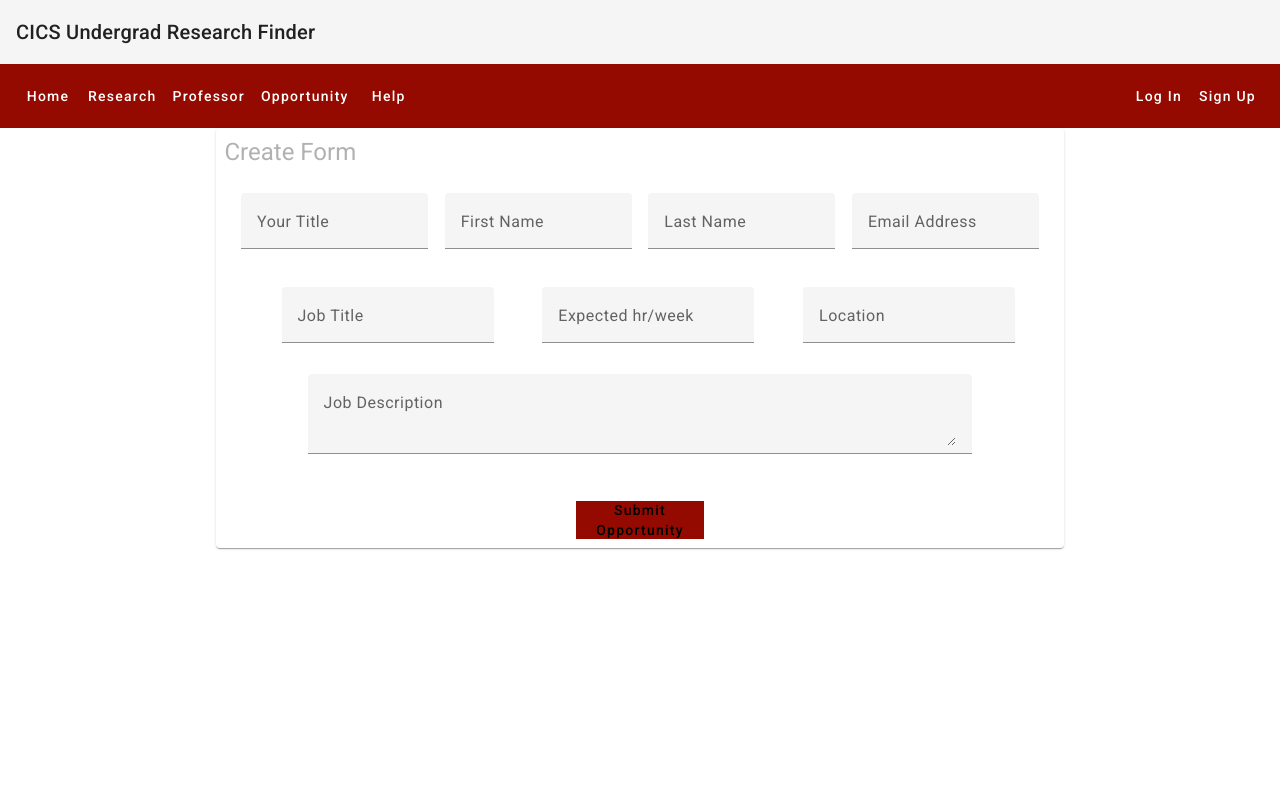
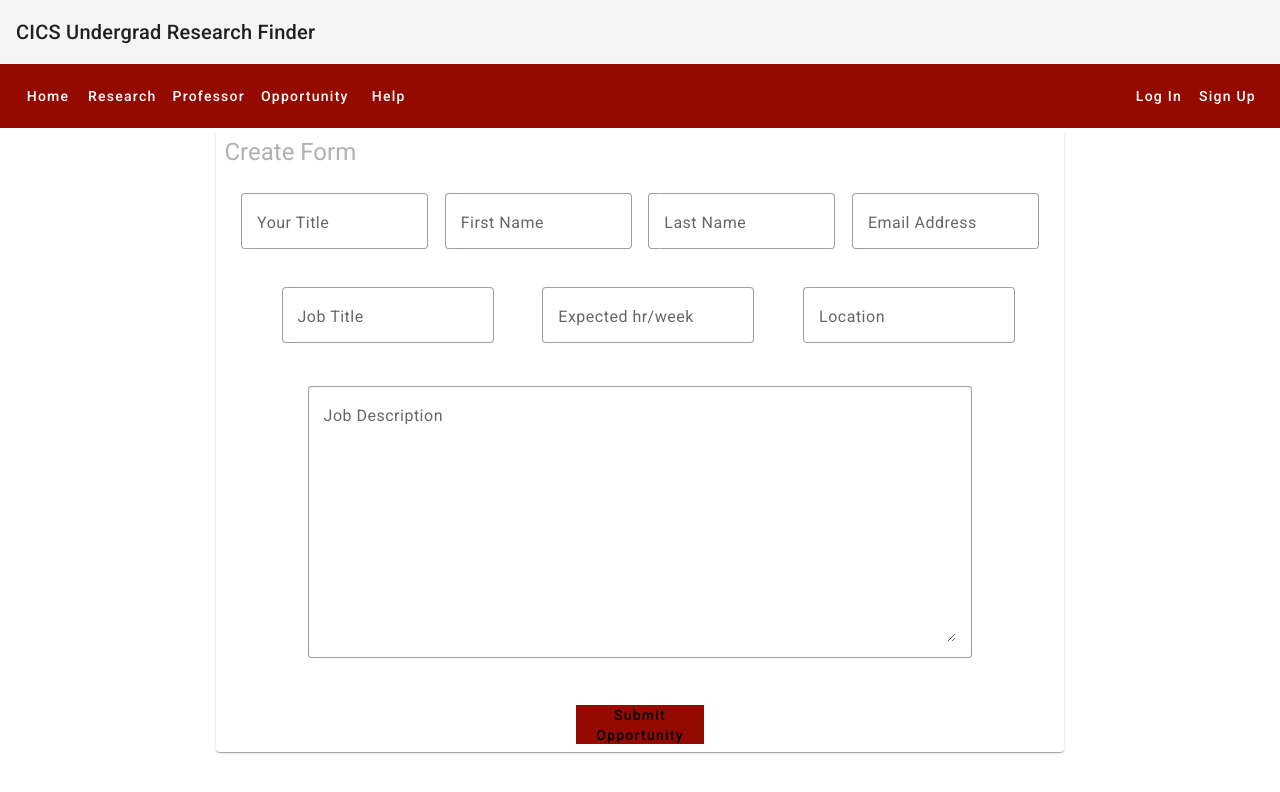
Before and after one commit to ckausika/CS320-Team-U, an Angular app in the folder frontend/project/: page /create-opportunity in a window 1280 px wide. Shown: the top 792 px of the page. Built offline with nearby package versions, Linux system fonts and the light colour scheme; no server answers.

Commit message:
Fixed design and npm dependency issues

```diff
--- a/frontend/project/src/pages/application-page/application-page.component.css
+++ b/frontend/project/src/pages/application-page/application-page.component.css
@@ -8,7 +8,7 @@
     justify-content: center;
     align-items: center;
     flex-direction: column;
-    width: 55%;
+    width: 50%;
     color: rgb(230, 230, 230);
 
 }
@@ -98,7 +98,7 @@
     justify-content: right;
     align-items: right;
     flex-direction: column;
-    width: 45%;
+    width: 50%;
     color: rgb(230, 230, 230);
     padding-left:1%;
 }
@@ -106,9 +106,13 @@
 .position-content {
     padding-left:1%;
 }
-
+.job-buttons {
+    display:flex;
+    align-items: flex-end;
+}
 .save-job {
     margin:1%;
+
     background-color: #940a00;
 }
 .select-job {
--- a/frontend/project/src/pages/application-page/application-page.component.html
+++ b/frontend/project/src/pages/application-page/application-page.component.html
@@ -37,7 +37,7 @@
             <div>
                 <mat-form-field class="app-comment-box">
                     <mat-label> Comments </mat-label>
-                    <textarea matInput placeholder="Write any comments here." ng-required="True"> </textarea>
+                    <textarea rows="8" matInput placeholder="Write any comments here." ng-required="True"> </textarea>
                 </mat-form-field>
             </div>
             <div>
@@ -89,8 +89,10 @@
                 -
                 <br>
             </h5>
-            <button mat-flat-button class="select-job"> Select Job</button>
-            <button mat-flat-button class="save-job"> Save Job</button>
+            <div class="job-buttons">
+                <button mat-flat-button class="select-job"> Select Job</button>
+                <button mat-flat-button class="save-job"> Save Job</button>
+            </div>
 
         </div>
     </mat-card>
--- a/frontend/project/src/pages/create-opportunity-page/create-opportunity-page.component.css
+++ b/frontend/project/src/pages/create-opportunity-page/create-opportunity-page.component.css
@@ -32,12 +32,14 @@
 }
 .job-description {
     margin-right:2%;
-    width:80%
+    margin-top:1.5%;
+    width:80%;
 }
 .submit-opportunity {
     margin:1%;
     background-color: #940a00;
 }
+
 .submit-button {
     width:15%;
     background-color: #940a00;
--- a/frontend/project/src/pages/create-opportunity-page/create-opportunity-page.component.html
+++ b/frontend/project/src/pages/create-opportunity-page/create-opportunity-page.component.html
@@ -1,45 +1,45 @@
 <div class="create-form">
     <mat-card class="create-form-card">
-        <form class="form-content" [formGroup] = "createOppForm">
+        <form class="form-content" [formGroup] = "createOppForm" appearance="outline">
             <h1 class="create-form-title">
                 Create Form
             </h1>
             <div class="row">
-                <mat-form-field class="title">
+                <mat-form-field class="title" appearance="outline">
                     <mat-label> Your Title </mat-label>
                     <input matInput ng-required="True" formControlName="yourTitle">
                 </mat-form-field>
-                <mat-form-field class="first-name">
+                <mat-form-field class="first-name" appearance="outline">
                     <mat-label> First Name </mat-label>
                     <input matInput id = firstName ng-required="True" formControlName="firstName">
                 </mat-form-field>
-                <mat-form-field class="last-name">
+                <mat-form-field class="last-name" appearance="outline">
                     <mat-label> Last Name </mat-label>
                     <input matInput ng-required="True" formControlName="lastName">
                 </mat-form-field>
-                <mat-form-field class="email">
+                <mat-form-field class="email" appearance="outline">
                     <mat-label> Email Address </mat-label>
                     <input matInput ng-required="True" formControlName="emailAddress">
                 </mat-form-field>
             </div>
             <div class="row">
-                <mat-form-field class="job-title">
+                <mat-form-field class="job-title" appearance="outline">
                     <mat-label> Job Title </mat-label>
                     <input matInput ng-required="True" formControlName="jobTitle">
                 </mat-form-field>
-                <mat-form-field class="expected-hours">
+                <mat-form-field class="expected-hours" appearance="outline">
                     <mat-label> Expected hr/week </mat-label>
                     <input matInput ng-required="True" formControlName="expectedHours">
                 </mat-form-field>
-                <mat-form-field class="location">
+                <mat-form-field class="location" appearance="outline">
                     <mat-label> Location </mat-label>
                     <input matInput ng-required="True" formControlName="location">
                 </mat-form-field>
             </div>
             <div class="row">
-                <mat-form-field class="job-description">
+                <mat-form-field class="job-description" appearance="outline">
                     <mat-label> Job Description </mat-label>
-                    <textarea matInput placeholder="Write description here." ng-required="True" formControlName="jobDescription"> </textarea>
+                    <textarea rows="10" matInput placeholder="Write description here." ng-required="True" formControlName="jobDescription"> </textarea>
                 </mat-form-field>
             </div>
         </form>
```
Also changed, not shown: 1 other file (tests, documents, lock files or other folders).
